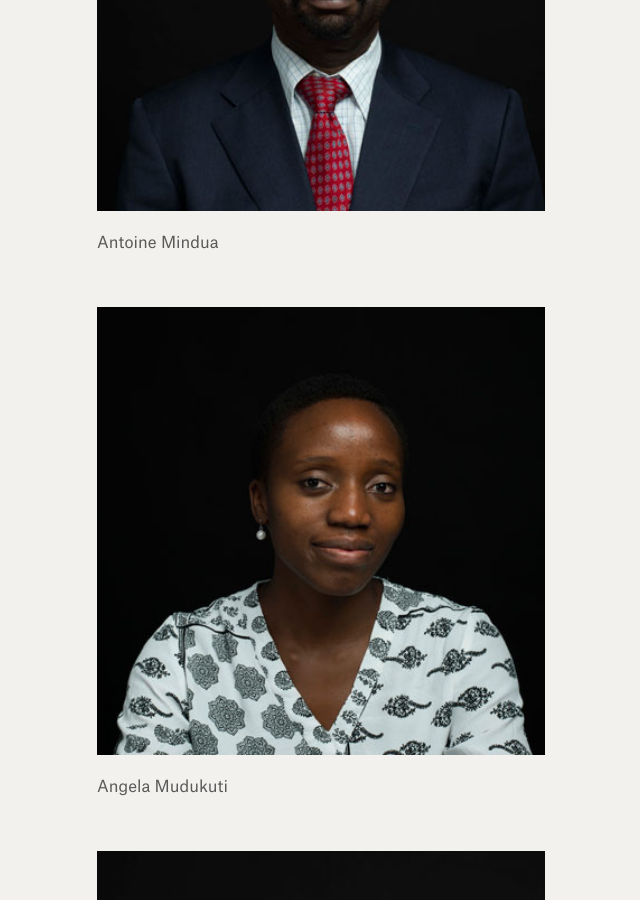
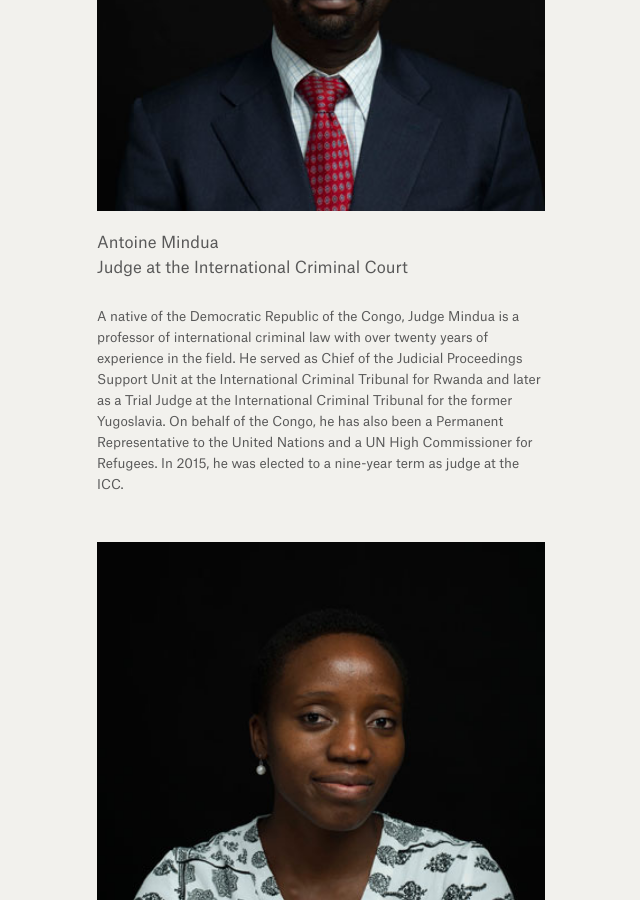
Before and after one commit to weights-and-measures/weights-and-measures.github.io, a Jekyll site: the page built from photographs.html, in a window 1280 px wide and 900 px high, scrolled down 23114 px. Shown: the whole window, without its empty margins (319-959 px from the left). Built offline with Jekyll 4.4.1, drawn with Linux system fonts in a browser that asks for light colours.

Commit message:
Updated D45

```diff
--- a/_photographs/d45.markdown
+++ b/_photographs/d45.markdown
@@ -6,4 +6,7 @@
 
 ![antoine_mindua04.jpg](/uploads/antoine_mindua04.jpg)
 
-Antoine Mindua
+Antoine Mindua <br> Judge at the International Criminal Court
+
+
+A native of the Democratic Republic of the Congo, Judge Mindua is a professor of international criminal law with over twenty years of experience in the field. He served as Chief of the Judicial Proceedings Support Unit at the International Criminal Tribunal for Rwanda and later as a Trial Judge at the International Criminal Tribunal for the former Yugoslavia. On behalf of the Congo, he has also been a Permanent Representative to the United Nations and a UN High Commissioner for Refugees. In 2015, he was elected to a nine-year term as judge at the ICC.
```
